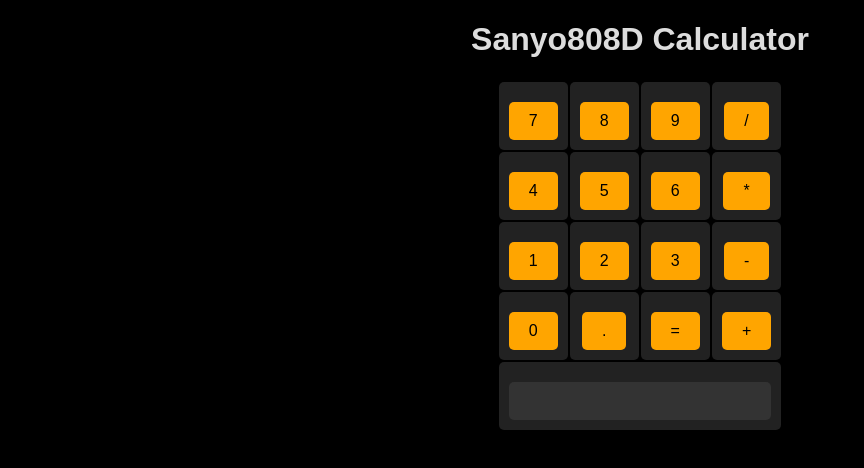
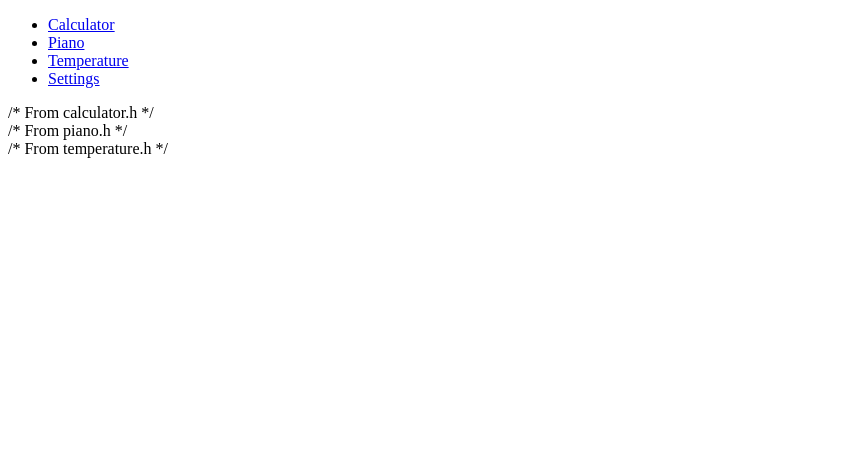
Before and after one commit to Tom-Neverwinter/Belt_Gizmo, a plain HTML site: page index.html in a window 1280 px wide. Shown: the whole page, without its empty margins (0-864 px from the left). Drawn offline with Linux system fonts and the light colour scheme.

Commit message:
Update index.html

```diff
--- a/index.html
+++ b/index.html
@@ -1,85 +1,43 @@
 <!DOCTYPE html>
 <html>
 <head>
-	<meta charset="UTF-8">
-	<meta name="viewport" content="width=device-width, initial-scale=1.0">
-	<title>Sanyo808D Calculator</title>
-	<style>
-		body {
-			font-family: Arial, sans-serif;
-			background-color: black;
-			color: #DDD;
-		}
-		h1 {
-			text-align: center;
-		}
-		table {
-			margin: 0 auto;
-		}
-		td {
-			padding: 10px;
-			border-radius: 5px;
-			background-color: #222;
-			color: #FFA500;
-			font-weight: bold;
-			text-align: center;
-		}
-		input[type=submit] {
-			background-color: #FFA500;
-			color: black;
-			padding: 10px 20px;
-			border: none;
-			border-radius: 5px;
-			cursor: pointer;
-			font-size: 16px;
-			margin-top: 10px;
-		}
-		input[type=text] {
-			padding: 10px;
-			border-radius: 5px;
-			border: none;
-			font-size: 16px;
-			margin-top: 10px;
-			width: 100%;
-			box-sizing: border-box;
-			background-color: #333;
-			color: #FFA500;
-			text-align: right;
-		}
-	</style>
+  <style>
+    /* Add your CSS styles here */
+  </style>
+  <script>
+    /* Add your JavaScript code here */
+    /* From calculator.h */
+    /* From piano.h */
+    /* From temperature.h */
+  </script>
 </head>
 <body>
-	<h1>Sanyo808D Calculator</h1>
-	<form method="get" action="/calc">
-		<table>
-			<tr>
-				<td><input type="submit" name="num1" value="7"></td>
-				<td><input type="submit" name="num1" value="8"></td>
-				<td><input type="submit" name="num1" value="9"></td>
-				<td><input type="submit" name="op" value="/"></td>
-			</tr>
-			<tr>
-				<td><input type="submit" name="num1" value="4"></td>
-				<td><input type="submit" name="num1" value="5"></td>
-				<td><input type="submit" name="num1" value="6"></td>
-				<td><input type="submit" name="op" value="*"></td>
-			</tr>
-			<tr>
-				<td><input type="submit" name="num1" value="1"></td>
-				<td><input type="submit" name="num1" value="2"></td>
-				<td><input type="submit" name="num1" value="3"></td>
-				<td><input type="submit" name="op" value="-"></td>
-			</tr>
-			<tr>
-				<td><input type="submit" name="num1" value="0"></td>
-				<td><input type="submit" name="num1" value="."></td>
-				<td><input type="submit" name="op" value="="></td>
-				<td><input type="submit" name="op" value="+"></td>
-			</tr>
-			<tr>
-				<td colspan="4"><input type="text" name="result" readonly></td>
-			</tr>
-		</table>
-	</form>
+  <nav>
+    <ul>
+      <li><a href="#calculator">Calculator</a></li>
+      <li><a href="#piano">Piano</a></li>
+      <li><a href="#temperature">Temperature</a></li>
+      <li><a href="#settings">Settings</a></li>
+    </ul>
+  </nav>
+
+  <section id="calculator">
+    <!-- Add your calculator HTML here -->
+    /* From calculator.h */
+  </section>
+
+  <section id="piano">
+    <!-- Add your piano HTML here -->
+    /* From piano.h */
+  </section>
+
+  <section id="temperature">
+    <!-- Add your temperature HTML here -->
+    /* From temperature.h */
+  </section>
+
+  <section id="settings">
+    <!-- Add your settings HTML here -->
+  </section>
 </body>
 </html>
```
